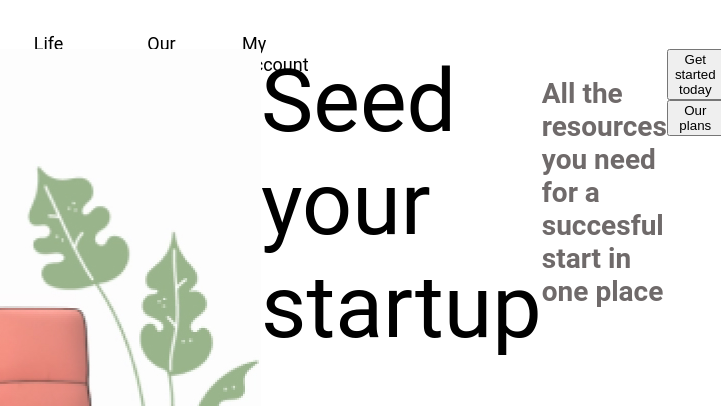
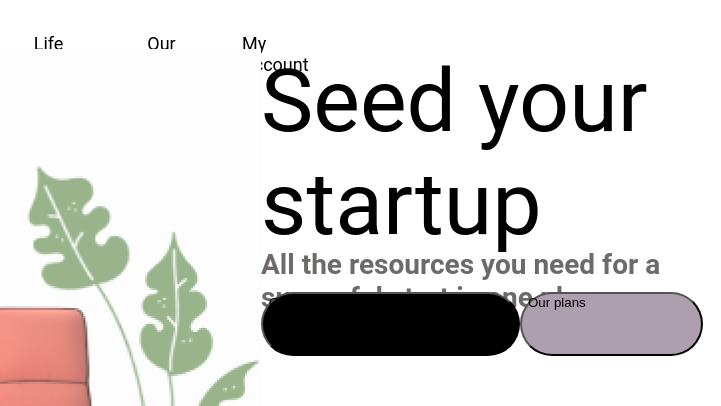
Before and after one commit to anacatalves/sussybaka, a plain HTML site: page index.html in a window 1280 px wide. Shown: the top 406 px of the page, 559-1280 px from the left. Drawn offline with Linux system fonts and the light colour scheme.

Commit message:
catarina

```diff
--- a/index.html
+++ b/index.html
@@ -34,15 +34,17 @@
             <img src="couch.jpg">
         </div>
 
-        <div class="bigtitle">Seed your startup</div>
+        <div class="container">
+            <div class="bigtitle">Seed your startup</div>
 
-        <div class="title3">
-        <p>All the resources you need for a succesful start in one place</p>
-        </div>
+            <div class="title3">
+            <p>All the resources you need for a succesful start in one place</p>
+            </div>
 
-        <div class="buttons">
-            <button type="button button1">Get started today</button>
-            <button type="button button2">Our plans</button>
+            <div class="buttons">
+                <button class="button1">Get started today</button>
+                <button class="button2">Our plans</button>
+            </div>
         </div>
 
     </div>
@@ -101,10 +103,10 @@
             <div class="others1">Other Projects</div>
             <div class="others1">Help Center</div>
         </div>
+
         <div class="credits">©️Getillustrations.com-All rights reserved</div>
 
     </div>
 
-
 </body>
 </html>
--- a/style.css
+++ b/style.css
@@ -52,13 +52,18 @@
 }
 
 .main{
-display:flex;
+    display:flex;
 }
 
 .imgcouch{
     display:flex;
     width: 812px;
     height: 556px;
+}
+
+.container{
+    display:flex;
+    flex-direction:column;
 }
 
 .bigtitle{
@@ -76,6 +81,7 @@ display:flex;
 }
 
 .title3{
+    display: flex;
 
     width: 436px;
     height: 72px;
@@ -89,10 +95,9 @@ display:flex;
     color: #6F6A6A;
 }
 
-.button{
+.buttons{
     display:flex;
-    background: #000000;
-    border-radius: 35px;
+
 }
 
 .button1{
@@ -100,7 +105,7 @@ display:flex;
     width: 259px;
     height: 64px;
 
-    background: #000000;
+    background-color: #000000;
     border-radius: 35px;
 }
 
@@ -109,7 +114,7 @@ display:flex;
     width: 183px;
     height: 64px;
 
-    background: #AE9FAE;
+    background-color: #AE9FAE;
     border-radius: 35px;
 }
 
```
